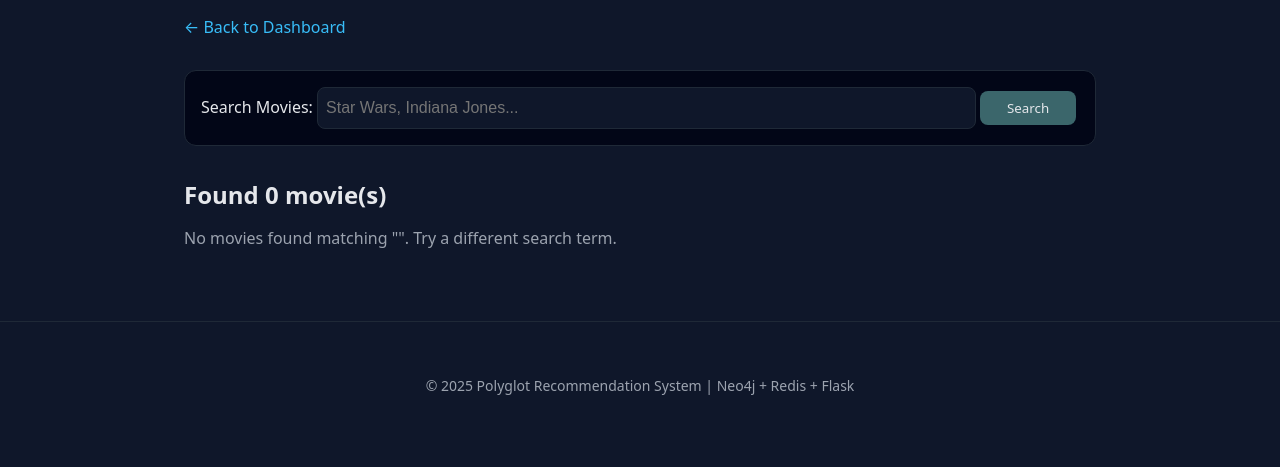
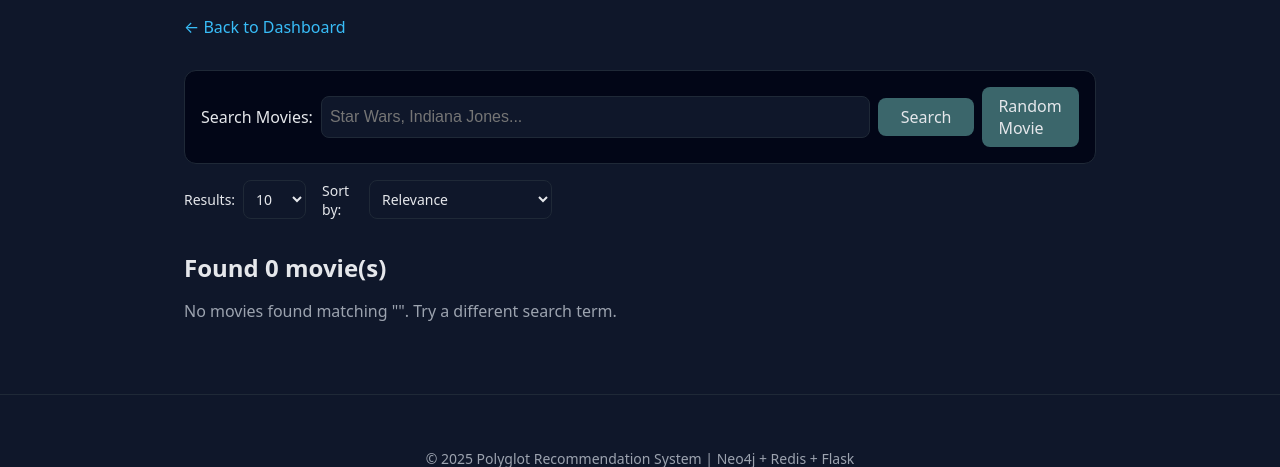
Before and after one commit to CavRiley/movie-recommendation-app, a Flask app: template templates/search_results.html in a window 1280 px wide. Shown: the part 205-672 px from the top of the page. Run offline with Flask 3, Linux system fonts and the light colour scheme; the template is opened without the code that fills it, so the values that code supplies are empty.

Commit message:
added random movie, filter searches and search limit

```diff
--- a/app.py
+++ b/app.py
@@ -2,7 +2,7 @@
 from pathlib import Path
 from redis import Redis
 from neo4j import GraphDatabase
-from db.redis_queries import search_movies, cache_user_ratings, get_cached_user_ratings
+from db.redis_queries import search_movies, cache_user_ratings, get_cached_user_ratings, get_random_movie
 from db.neo4j_recommender import MovieRecommender
 import os
 
@@ -143,6 +143,13 @@
         return redirect(url_for('login'))
 
     search_term = request.args.get("term", "").strip()
+    limit = int(request.args.get("limit", 10))
+    sort_by = request.args.get("sort_by", "relevance")  # relevance, rating_high, rating_low, title_asc, title_desc, year_asc, year_desc
+
+    # Validate limit
+    valid_limits = [10, 25, 50, 100]
+    if limit not in valid_limits:
+        limit = 10
 
     if not search_term:
         flash('Please enter a search term', 'error')
@@ -167,13 +174,16 @@
         return redirect(url_for('dashboard'))
 
     movies = []
-    for doc in search_results.docs[:10]:  # Limit to 10 results
+    movie_ids = []
+    # Get all results first (we'll limit after sorting)
+    for doc in search_results.docs:
         movie_id_str = doc.id.split(':')[-1]
         try:
             movie_id = int(movie_id_str)
         except ValueError:
             continue
 
+        movie_ids.append(movie_id)
         user_rating = user_ratings_dict.get(movie_id)
         has_seen = movie_id in user_ratings_dict
 
@@ -182,11 +192,102 @@
             "title": doc.title,
             "genres": doc.genre.replace(' ', ', '),
             "avg_rating": float(doc.avg_rating),
+            "year": None,  # Will be populated if needed
             "has_seen": has_seen,
             "user_rating": user_rating
         })
 
-    return render_template('search_results.html', movies=movies, search_term=search_term)
+    # Fetch years from Neo4j in batch if needed for sorting
+    if sort_by in ['year_asc', 'year_desc'] and movie_ids:
+        year_map = {}
+        with neo4jDriver.session() as session_db:
+            result = session_db.run("""
+                MATCH (m:Movie)
+                WHERE m.movieId IN $movieIds
+                RETURN m.movieId as movieId, m.year as year
+            """, movieIds=movie_ids)
+            for record in result:
+                year_map[record['movieId']] = record['year']
+
+        # Update movies with year data
+        for movie in movies:
+            movie['year'] = year_map.get(movie['id'])
+
+    # Apply sorting
+    if sort_by == "rating_high":
+        movies.sort(key=lambda x: x['avg_rating'], reverse=True)
+    elif sort_by == "rating_low":
+        movies.sort(key=lambda x: x['avg_rating'])
+    elif sort_by == "title_asc":
+        movies.sort(key=lambda x: x['title'].lower())
+    elif sort_by == "title_desc":
+        movies.sort(key=lambda x: x['title'].lower(), reverse=True)
+    elif sort_by == "year_asc":
+        movies.sort(key=lambda x: x['year'] if x['year'] else 0)
+    elif sort_by == "year_desc":
+        movies.sort(key=lambda x: x['year'] if x['year'] else 9999, reverse=True)
+    # "relevance" keeps the original order from Redis search
+
+    # Apply limit after sorting
+    movies = movies[:limit]
+
+    return render_template('search_results.html',
+                         movies=movies,
+                         search_term=search_term,
+                         limit=limit,
+                         sort_by=sort_by)
+
+
+@app.route("/random")
+def random_movie():
+    """Get a random movie and show it in search results"""
+    if 'user_id' not in session:
+        return redirect(url_for('login'))
+
+    user_id = session['user_id']
+
+    # Get random movie from Redis
+    random_movie_data = get_random_movie(r)
+
+    if not random_movie_data:
+        flash('Could not find a random movie', 'error')
+        return redirect(url_for('dashboard'))
+
+    # Get user's rated movies
+    user_ratings_dict = {}
+    cached_ratings = get_cached_user_ratings(r, user_id)
+    if cached_ratings:
+        user_ratings_dict = {rating['movieId']: rating['rating'] for rating in cached_ratings}
+    else:
+        user_ratings = recommender.get_user_ratings(user_id)
+        user_ratings_dict = {rating['movieId']: rating['rating'] for rating in user_ratings}
+
+    # Get year from Neo4j
+    year = None
+    with neo4jDriver.session() as session_db:
+        result = session_db.run("""
+            MATCH (m:Movie {movieId: $movieId})
+            RETURN m.year as year
+        """, movieId=random_movie_data['movieId'])
+        record = result.single()
+        if record:
+            year = record['year']
+
+    movie = {
+        "id": random_movie_data['movieId'],
+        "title": random_movie_data['title'],
+        "genres": random_movie_data['genres'].replace(' ', ', '),
+        "avg_rating": random_movie_data['avg_rating'],
+        "year": year,
+        "has_seen": random_movie_data['movieId'] in user_ratings_dict,
+        "user_rating": user_ratings_dict.get(random_movie_data['movieId'])
+    }
+
+    return render_template('search_results.html',
+                         movies=[movie],
+                         search_term="Random Movie",
+                         limit=10,
+                         sort_by="relevance")
 
 
 @app.route("/rate/<int:movie_id>", methods=['POST'])
--- a/templates/search_results.html
+++ b/templates/search_results.html
@@ -12,13 +12,39 @@
 <!-- Search Bar -->
 <section class="movie-section">
     <form action="{{ url_for('search') }}" method="GET">
-        <div class="search_bar">
-            <label for="term">Search Movies: </label>
+        <div class="search_bar" style="display: flex; gap: 0.5rem; align-items: center; flex-wrap: wrap;">
+            <label for="term" style="min-width: 100px;">Search Movies: </label>
             <input class="input" id="term" name="term" type="text"
                 value="{{ search_term }}"
                 placeholder="Star Wars, Indiana Jones..."
-                style="padding: 0.5rem;">
-            <button class="btn" type="submit" style="cursor: pointer;">Search</button>
+                style="padding: 0.5rem; flex: 1; min-width: 200px;">
+            <button class="btn" type="submit" style="cursor: pointer; padding: 0.5rem 1rem; font-size: inherit;">Search</button>
+            <a href="{{ url_for('random_movie') }}" class="btn" style="cursor: pointer; padding: 0.5rem 1rem; text-decoration: none; display: inline-block; background: #3B666B; color: #e5e7eb; border: none; border-radius: 0.5rem; font-size: inherit;">
+                Random Movie
+            </a>
+        </div>
+        <div style="margin-top: 1rem; display: flex; gap: 1rem; align-items: center; flex-wrap: wrap;">
+            <div style="display: flex; gap: 0.5rem; align-items: center;">
+                <label for="limit" style="font-size: 0.875rem;">Results: </label>
+                <select name="limit" id="limit" style="padding: 0.5rem; background: #0f172a; border: 1px solid #1f2937; color: #e5e7eb; border-radius: 0.5rem;">
+                    <option value="10" {% if limit == 10 %}selected{% endif %}>10</option>
+                    <option value="25" {% if limit == 25 %}selected{% endif %}>25</option>
+                    <option value="50" {% if limit == 50 %}selected{% endif %}>50</option>
+                    <option value="100" {% if limit == 100 %}selected{% endif %}>100</option>
+                </select>
+            </div>
+            <div style="display: flex; gap: 0.5rem; align-items: center;">
+                <label for="sort_by" style="font-size: 0.875rem;">Sort by: </label>
+                <select name="sort_by" id="sort_by" style="padding: 0.5rem; background: #0f172a; border: 1px solid #1f2937; color: #e5e7eb; border-radius: 0.5rem;">
+                    <option value="relevance" {% if sort_by == 'relevance' %}selected{% endif %}>Relevance</option>
+                    <option value="rating_high" {% if sort_by == 'rating_high' %}selected{% endif %}>Rating (High to Low)</option>
+                    <option value="rating_low" {% if sort_by == 'rating_low' %}selected{% endif %}>Rating (Low to High)</option>
+                    <option value="title_asc" {% if sort_by == 'title_asc' %}selected{% endif %}>Title (A-Z)</option>
+                    <option value="title_desc" {% if sort_by == 'title_desc' %}selected{% endif %}>Title (Z-A)</option>
+                    <option value="year_desc" {% if sort_by == 'year_desc' %}selected{% endif %}>Year (Newest First)</option>
+                    <option value="year_asc" {% if sort_by == 'year_asc' %}selected{% endif %}>Year (Oldest First)</option>
+                </select>
+            </div>
         </div>
     </form>
 </section>
@@ -37,6 +63,9 @@
                     {% endif %}
                     <p class="movie-rating">
                         Avg Rating: ⭐ {{ "%.1f"|format(movie.avg_rating) }} / 5
+                        {% if movie.year %}
+                            | Year: {{ movie.year }}
+                        {% endif %}
                     </p>
 
                     {% if movie.has_seen %}
```
Also changed, not shown: db/redis_queries.py (+30 -0 lines), templates/dashboard.html (+30 -4 lines).
